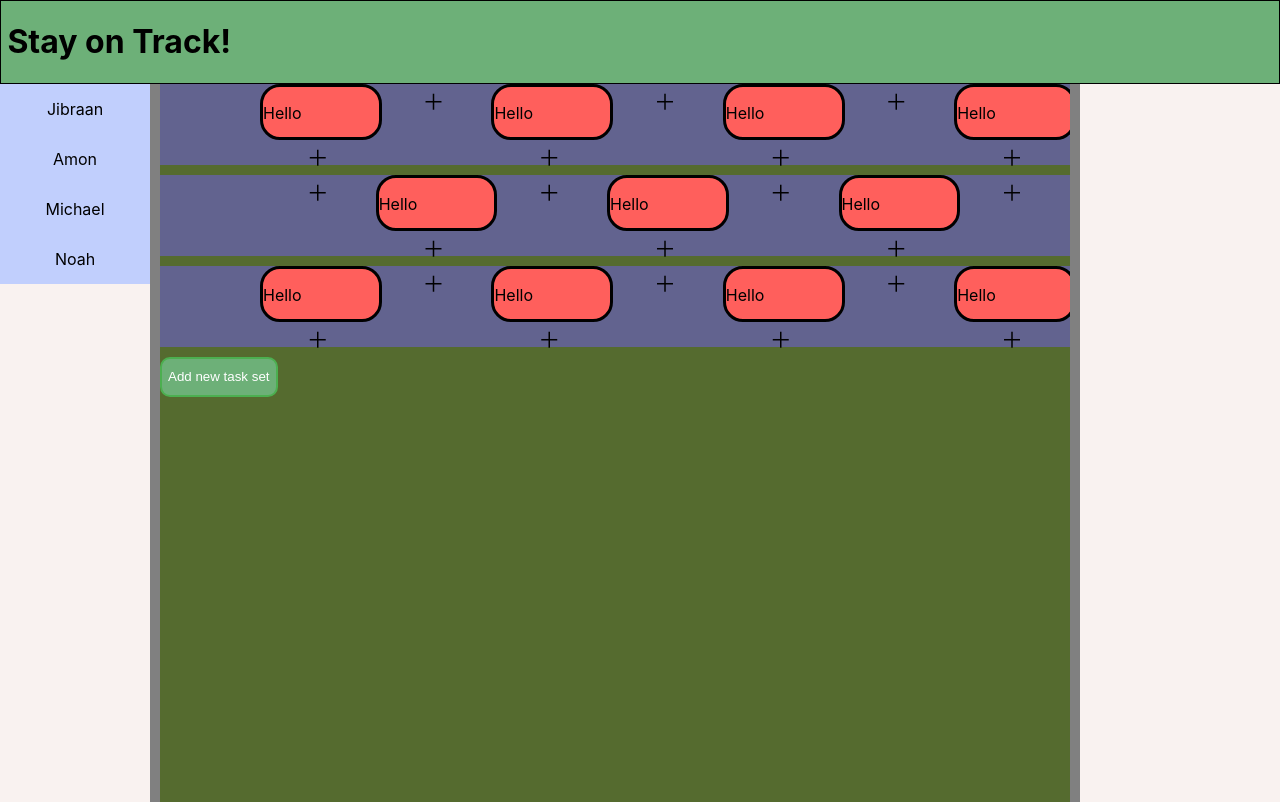
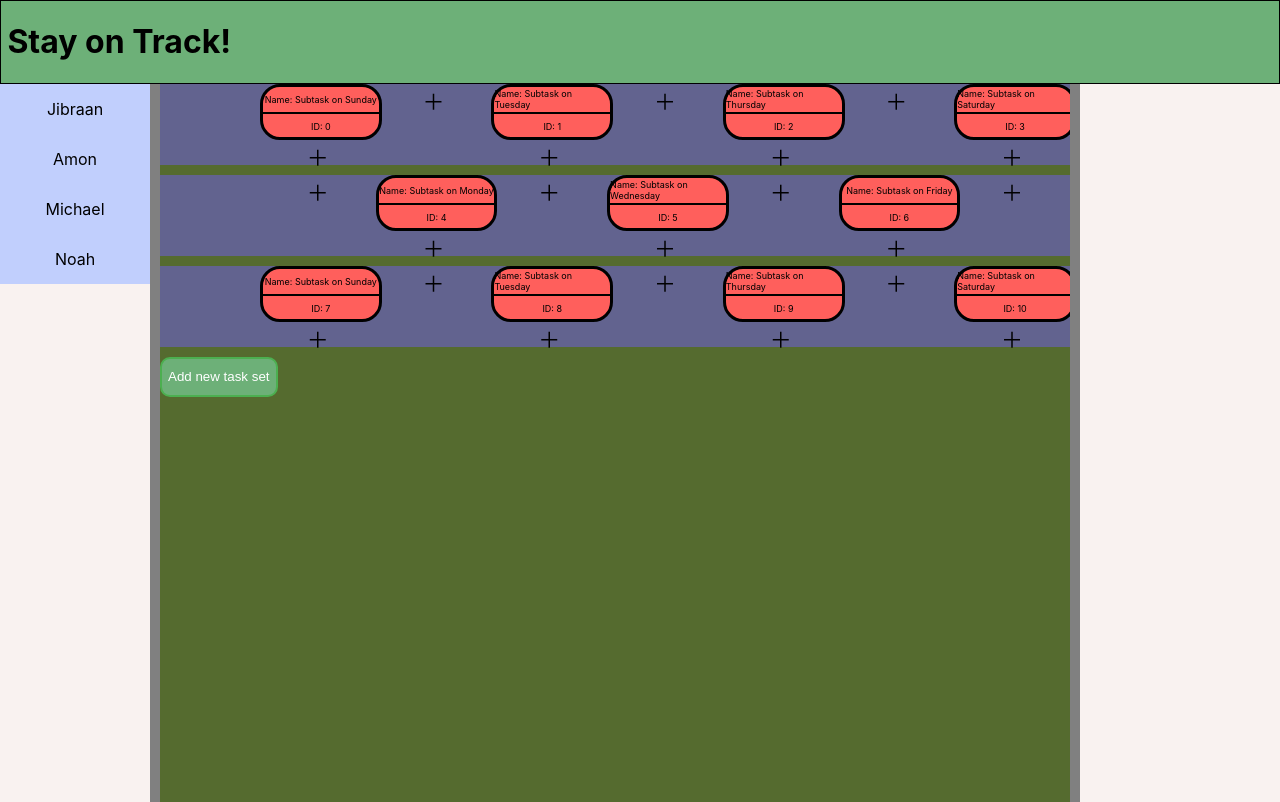
Before and after one commit to Goma0925/TaskRail, a React (Create React App) app in the folder taskrail_client/: page / in a window 1280 px wide. Built offline with nearby package versions, Linux system fonts and the light colour scheme.

Commit message:
subtask decorator appearance updates :)

```diff
--- a/taskrail_client/src/components/TaskNode/Decorators/WithSubtaskSkin/WithSubtaskSkin.css
+++ b/taskrail_client/src/components/TaskNode/Decorators/WithSubtaskSkin/WithSubtaskSkin.css
@@ -8,3 +8,19 @@
     height: inherit;
     box-sizing: content-box;
 }
+
+.subtask-top, .subtask-bottom {
+   font-size: 9px;
+   overflow: hidden;
+   display: flex;
+   justify-content: center;
+   align-items: center;
+}
+
+.subtask-top {
+    border-bottom: solid black 1px;
+}
+
+.subtask-bottom {
+    border-top: solid black 1px;
+}
--- a/taskrail_client/src/components/TaskNode/Decorators/WithSubtaskSkin/WithSubtaskSkin.tsx
+++ b/taskrail_client/src/components/TaskNode/Decorators/WithSubtaskSkin/WithSubtaskSkin.tsx
@@ -20,7 +20,12 @@ export default function WithSubtaskSkin(NodeToDecorate: React.ComponentType<Task
         return (
             <NodeToDecorate {...newProps}>
                 {newProps.children}
-                <p>Hello</p>
+                <div className="subtask-top" style={{height:25}}>
+                    Name: {props.subtask.getName()}
+                </div>
+                <div className = "subtask-bottom" style={{height:25}}>
+                    ID: {props.subtask.getId()}
+                </div>
             </NodeToDecorate>
         )
     }
```
